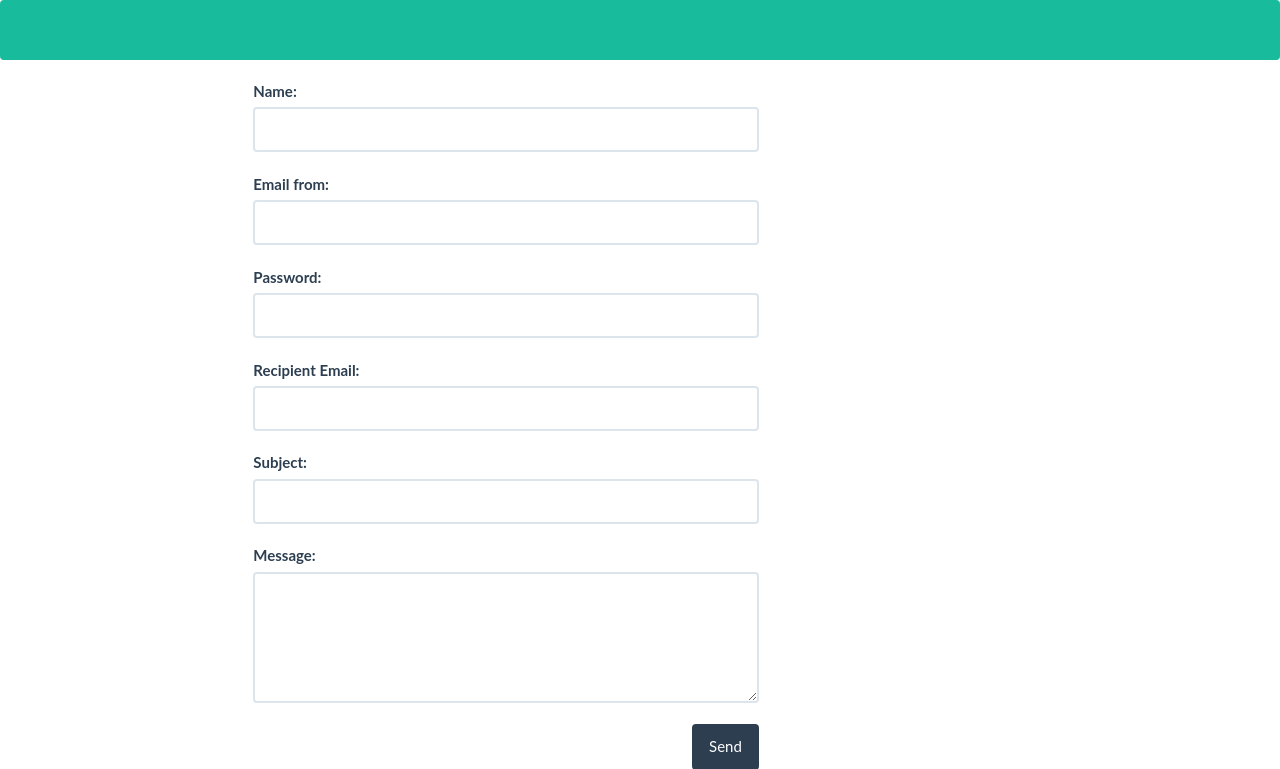
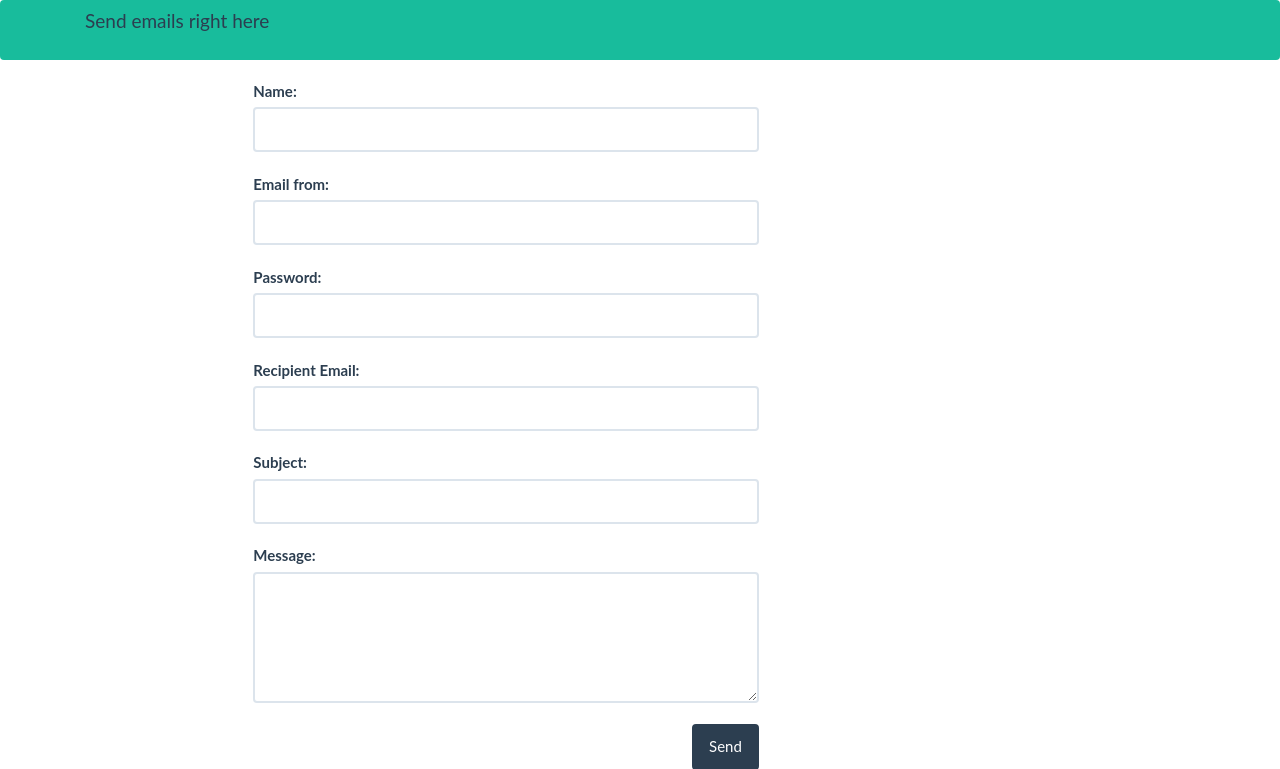
Before and after one commit to denvereezy/node-mailer, a Node project: template views/index.handlebars in a window 1280 px wide. Shown: the top 769 px of the page. Run offline with Node 20 templates, Linux system fonts and the light colour scheme; the template is opened without the code that fills it, so the values that code supplies are empty; some libraries are stand-ins or nearby versions.

Commit message:
updated view

```diff
--- a/views/layouts/main.handlebars
+++ b/views/layouts/main.handlebars
@@ -19,8 +19,7 @@
 
       <div class="collapse navbar-collapse">
         <ul class="nav navbar-nav">
-
-
+          <li><h4>Send emails right here</h4></li>
         </ul>
       </div>
       <!--.nav-collapse -->
```
